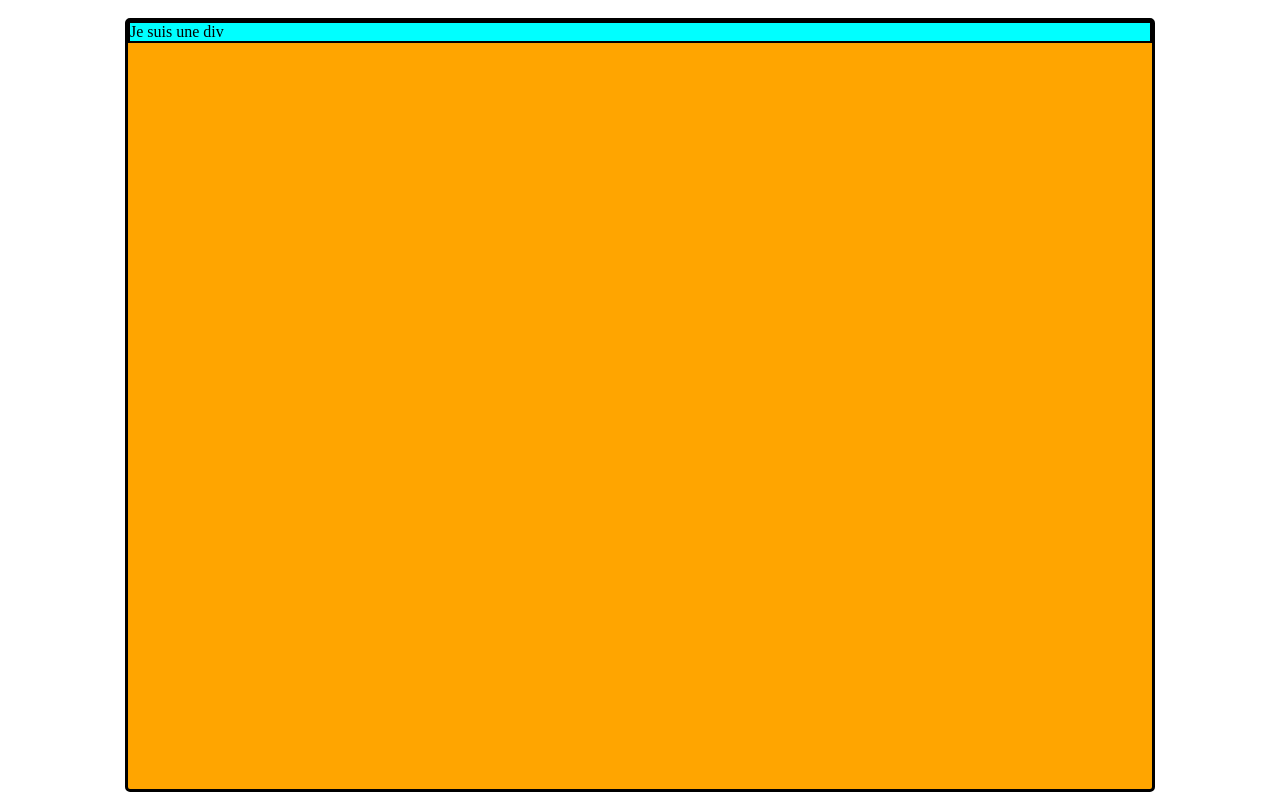
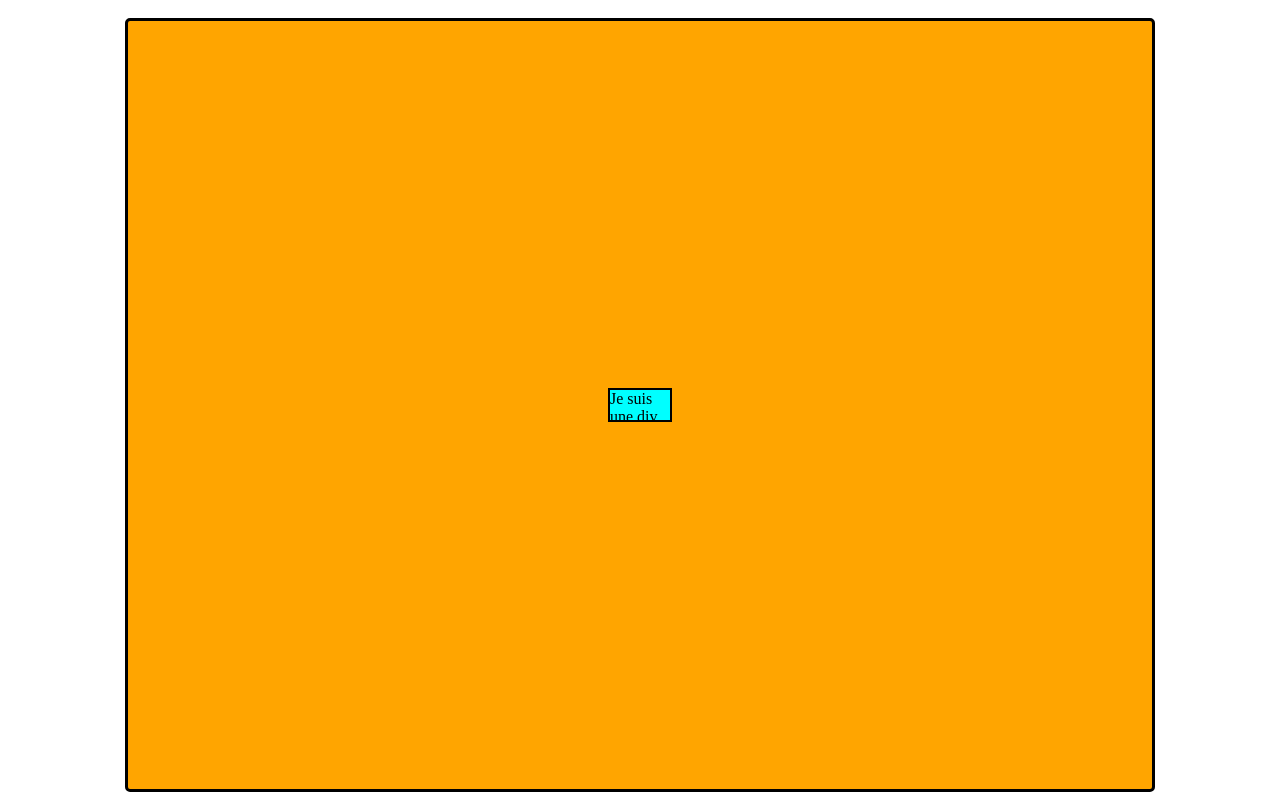
Before and after one commit to shyganer/css, a plain HTML site: page index.html in a window 1280 px wide. Shown: the part 48-848 px from the top of the page. Drawn offline with Linux system fonts and the light colour scheme.

Commit message:
les differents css vu pour le centrage horizontal puis vertical

```diff
--- a/main.css
+++ b/main.css
@@ -5,9 +5,31 @@
   width: 1024px;
   height: 768px;
   margin: 0 auto;
+  /*display: table;*/
+  position: relative;
+}
+
+.wrappers {
+/**/
 }
 
 .wrapper-content {
   background-color: cyan;
   border: 2px solid black;
+  /*display: table-cell;*/
+  /*vertical-align: middle;*/
+  width: 60px;
+  height: 30px;
+  position: absolute;
+  top: 0;
+  right: 0;
+  bottom: 0;
+  left: 0;
+  margin: auto;
 }
+
+/*.wrapper-inner-table {
+  background-color: magenta;
+  border: 1px solid black;
+  width: 60px;
+}*/
```
